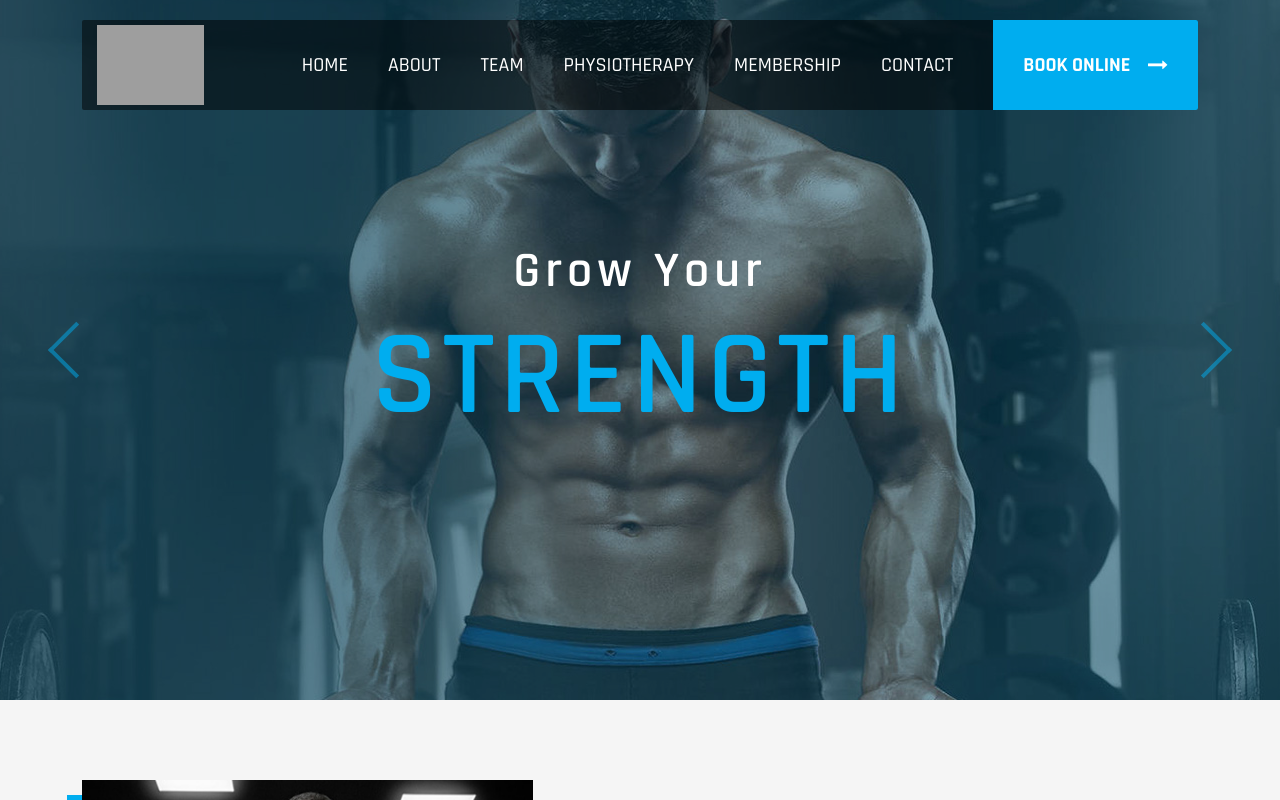
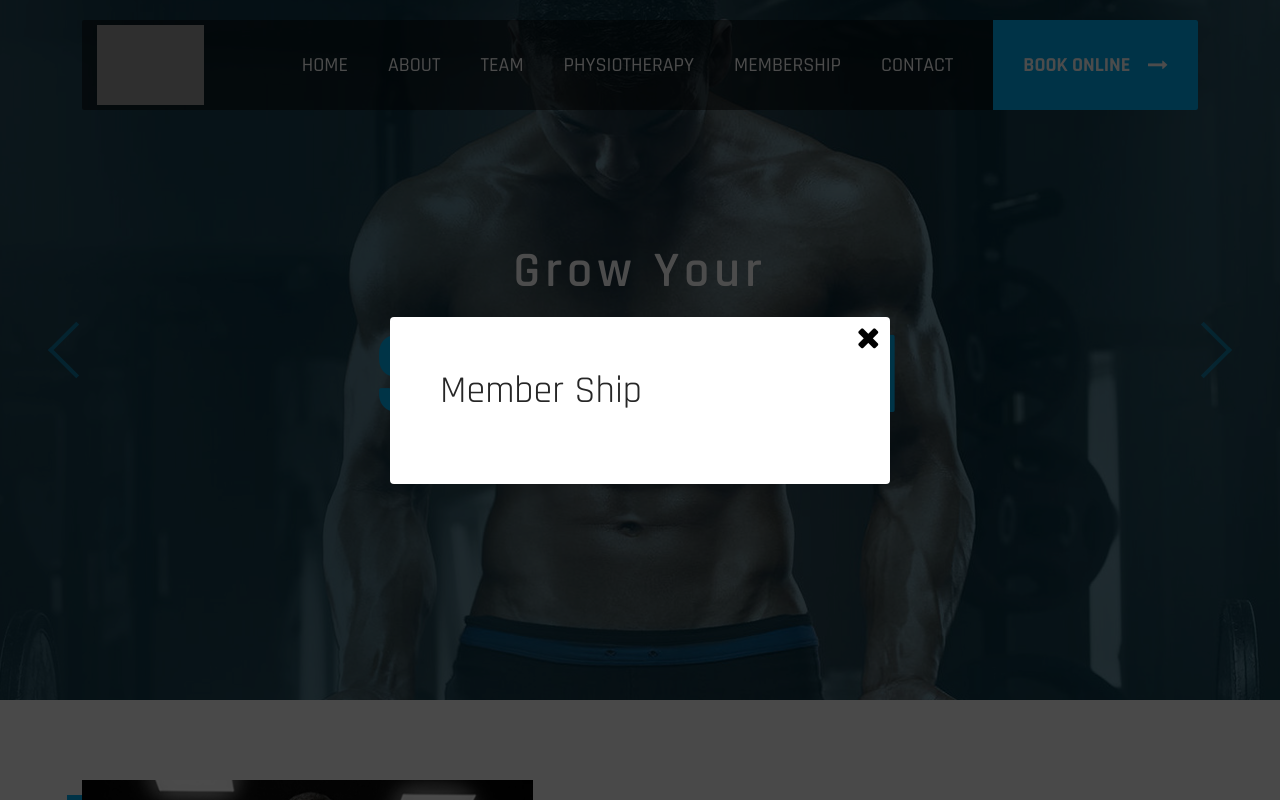
Before and after one commit to bindu1272/active-physio-gym, a React (Create React App) app: page / in a window 1280 px wide. Shown: the top 800 px of the page. Built offline with nearby package versions, Linux system fonts and the light colour scheme; no server answers; grey boxes are pictures that could not be loaded.

Commit message:
Add popup for add member

```diff
--- a/src/components/AddMember.js
+++ b/src/components/AddMember.js
@@ -36,11 +36,14 @@ function AddMember({visible, onClose, setLoading}) {
         })
     }
     return (
+       <>
+       <h1>Member Ship</h1>
+
         <Drawer
             title="Create a new account"
             width={520}
             onClose={onClose}
-            visible={visible}
+            // visible={visible}
             bodyStyle={{paddingBottom: 80}}
             footer={
                 <div
@@ -69,7 +72,7 @@ function AddMember({visible, onClose, setLoading}) {
                 label="Full Name"
                 rules={[{required: true, message: 'Please enter full name'}]}
             >
-                            <Input placeholder="Please enter full name"/>
+                <Input placeholder="Please enter full name" size="large"/>
             </Form.Item>
         </Col>
     </Row>
@@ -83,6 +86,7 @@ function AddMember({visible, onClose, setLoading}) {
                 <Input
                     style={{width: '100%'}}
                     placeholder="Please enter Email"
+                    size="large"
                 />
             </Form.Item>
         </Col>
@@ -96,6 +100,7 @@ function AddMember({visible, onClose, setLoading}) {
             >
                 <Input
                     style={{width: '100%'}}
+                    size="large"
                     placeholder="Please enter Mobile"
                 />
             </Form.Item>
@@ -113,12 +118,13 @@ function AddMember({visible, onClose, setLoading}) {
                     },
                 ]}
             >
-                            <Input.TextArea rows={4} placeholder="please enter Address"/>
+                <Input.TextArea rows={4} size="large" placeholder="please enter Address"/>
             </Form.Item>
         </Col>
     </Row>
 </Form>
         </Drawer>
+       </>
     );
 }
 
--- a/src/css/Main.scss
+++ b/src/css/Main.scss
@@ -567,3 +567,40 @@ background-color: #222d35 ;
     text-transform: uppercase;
   }
 }
+.ReactModal__Overlay{
+  background-color: rgba(0, 0, 0, 0.7) !important;
+  z-index: 999999;
+  display: flex;
+  align-items: center;
+  justify-content: center;
+  .onloadmodal{
+    min-width: 500px;
+    background-color: #fff;
+    padding: 50px;
+    border-radius: 4px;
+    position: relative;
+    .close-btn{
+      position: absolute;
+      top: 5px;
+      right: 10px;
+      font-size: 30px;
+      color: #000;
+    }
+  }
+}
+.full-loader{
+  background-color: rgba(0, 0, 0, 0.7);
+  position: fixed;
+  height: 100%;
+  width: 100%;
+  left: 0;
+  top: 0;
+  z-index: 999999;
+  display: flex;
+  align-items: center;
+  justify-content: center;
+  .anticon{
+    color: #00adef;
+    font-size: 30px;
+  }
+}
--- a/src/pages/Home.js
+++ b/src/pages/Home.js
@@ -1,13 +1,37 @@
-import React from "react";
+import React, {useState} from "react";
 import Slider from "../components/Slider";
 import Header from "../components/Header";
 import AboutSection from "../components/AboutSection";
 import TeamSection from "../components/TeamSection";
 import PhysiotherapySection from "../components/PhysiotherapySection";
 import MembershipSection from "../components/MembershipSection";
+import AddMemberShip from "../components/AddMember";
+import Modal from 'react-modal';
+import {SyncOutlined} from '@ant-design/icons';
 function Index() {
+  const [modalIsOpen, setIsOpen] = useState(true);
+
+  function closeModal() {
+    setIsOpen(false);
+  }
   return (
     <>
+        {/* <div className="full-loader">
+        <SyncOutlined spin />
+        </div> */}
+
+    <Modal
+        isOpen={modalIsOpen}
+        onRequestClose={closeModal}
+        // style={customStyles}
+        className="onloadmodal"
+      >
+        <a className="close-btn" onClick={closeModal}><i class="fa fa-times" aria-hidden="true"></i></a>
+        <div className="member-shop-form">
+          <AddMemberShip/>
+        </div>
+      </Modal>
+
       <Header />
       <Slider />
       <AboutSection />
```
Lines whose indentation alone changed are shown as unchanged.
